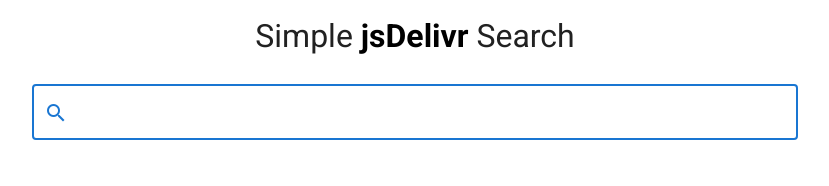
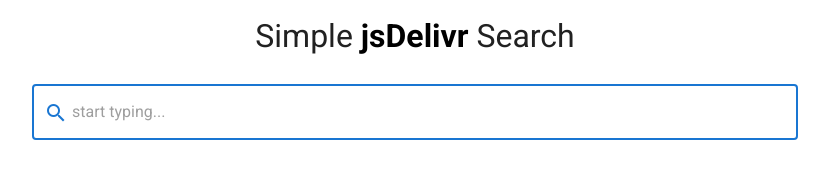
Before and after one commit to ObsidianLord/legendary-guacamole, a Vue app: page / in a window 1280 px wide. Shown: the top 186 px of the page, without its empty margins (225-1054 px from the left). Built offline with nearby package versions, Linux system fonts and the light colour scheme.

Commit message:
src: components: SearchBar.vue: add placeholder

```diff
--- a/src/components/SearchBar.vue
+++ b/src/components/SearchBar.vue
@@ -6,6 +6,7 @@
     hide-details
     outlined
     :dense="$vuetify.breakpoint.xsOnly"
+    placeholder="start typing..."
     prepend-inner-icon="mdi-magnify"
     @input="search"
   ></v-text-field>
```
